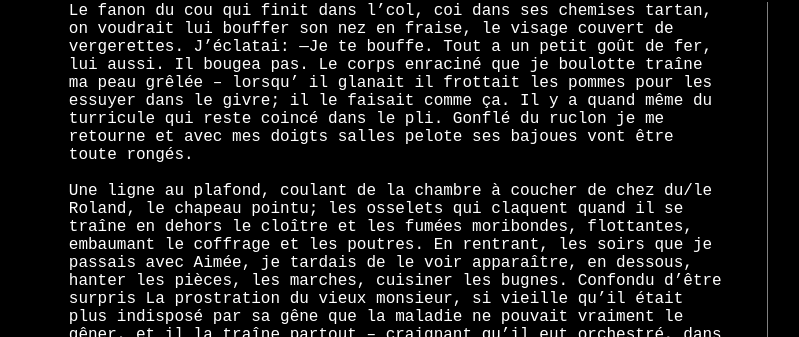
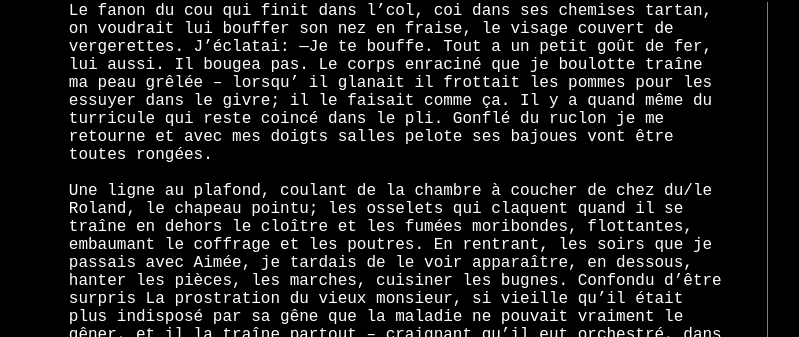
Before and after one commit to alain333/myblog, a Jekyll site: the page built from _posts/Journaling/2026-06-24-roland.md, in a window 1280 px wide. Shown: the part 148-485 px from the top of the page, without its empty margins (240-1039 px from the left). Built offline with Jekyll 4.4.1, drawn with Linux system fonts in a browser that asks for light colours.

Commit message:
Update 2026-06-24-roland.md

```diff
--- a/_posts/Journaling/2026-06-24-roland.md
+++ b/_posts/Journaling/2026-06-24-roland.md
@@ -6,7 +6,7 @@ categories: Journaling
 description: "commune, glaneurs et cabaret"
 permalink: /:categories/:title
 ---
-Le fanon du cou qui finit dans l’col, coi dans ses chemises tartan, on voudrait lui bouffer son nez en fraise, le visage couvert de vergerettes. J’éclatai: —Je te bouffe. Tout a un petit goût de fer, lui aussi. Il bougea pas. Le corps enraciné que je boulotte traîne ma peau grêlée – lorsqu’ il glanait il frottait les pommes pour les essuyer dans le givre; il le faisait comme ça. Il y a quand même du turricule qui reste coincé dans le pli. Gonflé du ruclon je me retourne et avec mes doigts salles pelote ses bajoues vont être toute rongés.
+Le fanon du cou qui finit dans l’col, coi dans ses chemises tartan, on voudrait lui bouffer son nez en fraise, le visage couvert de vergerettes. J’éclatai: —Je te bouffe. Tout a un petit goût de fer, lui aussi. Il bougea pas. Le corps enraciné que je boulotte traîne ma peau grêlée – lorsqu’ il glanait il frottait les pommes pour les essuyer dans le givre; il le faisait comme ça. Il y a quand même du turricule qui reste coincé dans le pli. Gonflé du ruclon je me retourne et avec mes doigts salles pelote ses bajoues vont être toutes rongées.
 
 <br>
 
```
